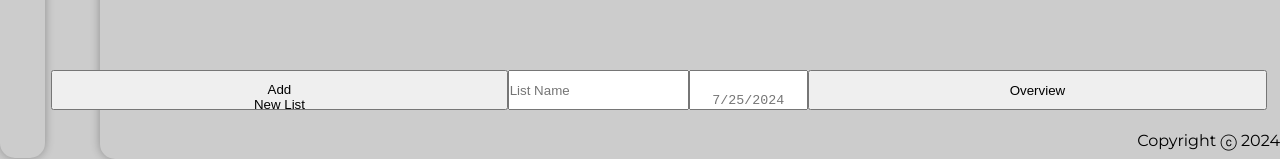
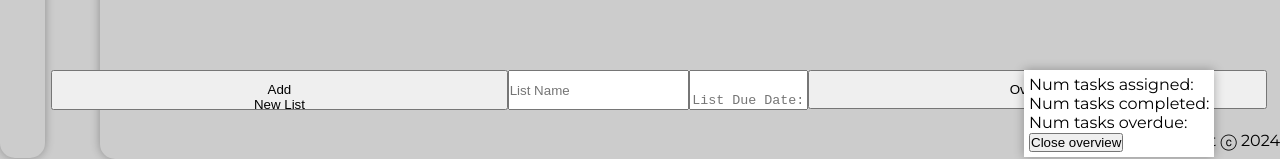
Before and after one commit to nr768/CS312-Task-Manager-App, a React (Create React App) app in the folder task-manager/: page / in a window 1280 px wide. Both pictures are taken after a click on the button "Overview". Shown: the part 650-809 px from the top of the page. Built offline with nearby package versions, Linux system fonts and the light colour scheme; no server answers; a web font is replaced by a local one.

Commit message:
Added some overview button functionality.
It now makes a popup that has some text saying what will go in there. I will make it so it lists num tasks assigned, num tasks completed, num tasks overdue later

```diff
--- a/task-manager/package.json
+++ b/task-manager/package.json
@@ -16,6 +16,7 @@
     "react-dom": "^18.3.1",
     "react-router-dom": "^6.25.1",
     "react-scripts": "5.0.1",
+    "reactjs-popup": "^2.0.6",
     "web-vitals": "^2.1.4"
   },
   "scripts": {
--- a/task-manager/src/components/AddButtons.jsx
+++ b/task-manager/src/components/AddButtons.jsx
@@ -1,5 +1,6 @@
 import React, { useState } from "react";
 import axios from 'axios';
+import Popup from 'reactjs-popup';
 
 function AddButton(props) {
 
@@ -57,7 +58,7 @@ function AddButton(props) {
       console.error('There was an error creating the list!', error);
     });
   }
-
+// the last big div is the overview button. it makes a popup appear with all of the overview stuff we need
   return (
     <div className="submit_boxes">
       <button type="submit" onClick={handleSubmit}>Add New List</button>
@@ -71,10 +72,31 @@ function AddButton(props) {
         name="content"
         onChange={handleChange}
         value={note.content}
-        placeholder={todays_date()}
-        rows="3"
+        placeholder="List Due Date:"
       />
-      <button>Overview</button>
+      <div>
+      <Popup trigger=
+        {<button> Overview </button>}
+          modal nested>
+            {
+              close => (
+                <div className='modal'>
+                  <div className='overview_content'>
+                    Num tasks assigned: <br></br>
+                    Num tasks completed: <br></br>
+                    Num tasks overdue: <br></br>
+                     </div>
+                     <div>
+                        <button onClick=
+                          {() => close()}>
+                            Close overview
+                        </button>
+                      </div>
+                      </div>
+                    )
+                }
+            </Popup>
+      </div>
     </div>
   );
 }
--- a/task-manager/src/index.css
+++ b/task-manager/src/index.css
@@ -70,6 +70,15 @@ big_box {
   margin-left: 100px;
   margin-right: 100px;
   border-radius: 15px;
+}
+
+.modal{
+  box-shadow: 0 0 10px 0 rgba(0, 0, 0, 0.3);
+  background-color: #fff;
+  position: fixed;
+  top: 90%;
+  left: 80%;
+  padding: 5px;
 }
 
 .nav_bar {
```
Also changed, not shown: 1 other file (tests, documents, lock files or other folders).
